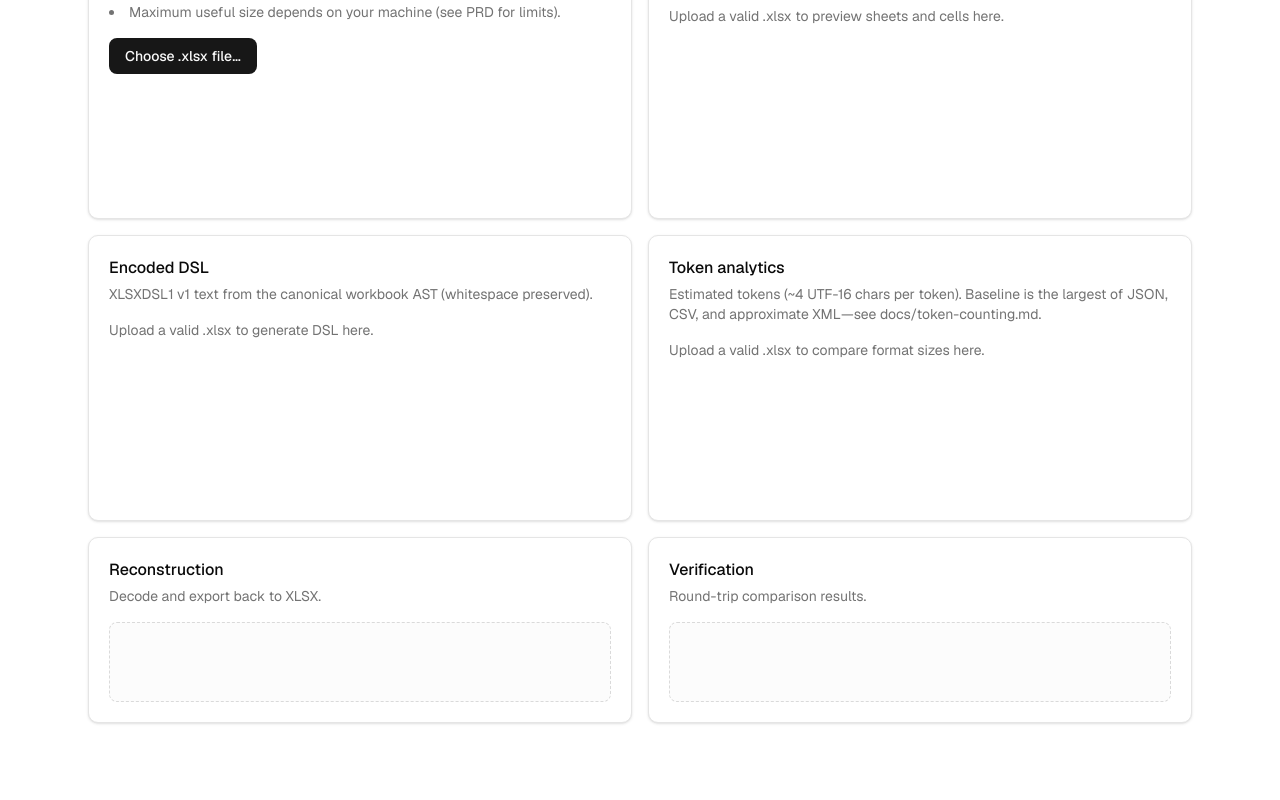
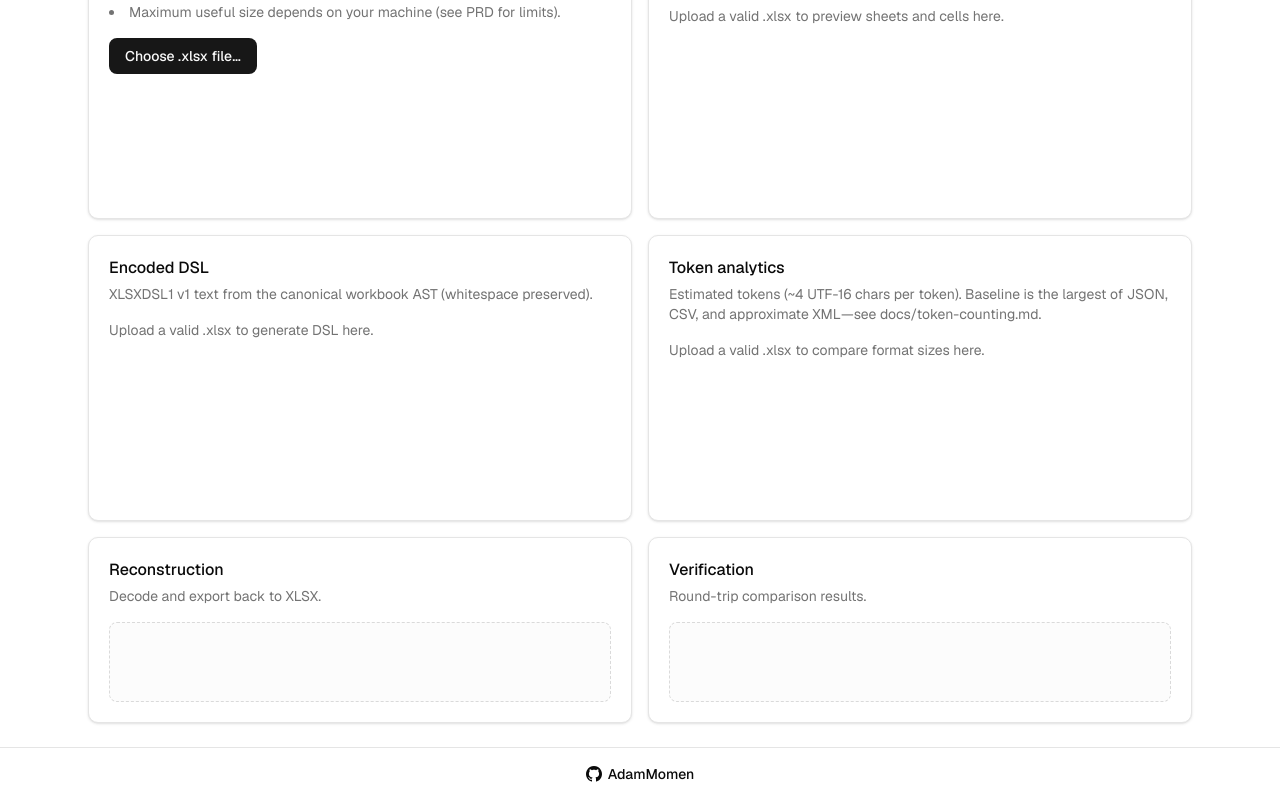
Before and after one commit to AdamMomen/curly-winner, a Next.js app: page / in a window 1280 px wide. Shown: the part 248-1048 px from the top of the page. Before the commit the page ends 995 px from the top, so only its background shows below. Built offline with nearby package versions, Linux system fonts and the light colour scheme.

Commit message:
Finalize checklist for DSL export phase by marking all tasks as completed, including updates to decoder functions and types. Ensure compliance with linting, type checking, and testing standards.

```diff
--- a/src/app/page.tsx
+++ b/src/app/page.tsx
@@ -1,4 +1,17 @@
 import { LabWorkspace } from "@/components/lab-workspace";
+
+function GitHubIcon({ className }: { className?: string }) {
+  return (
+    <svg
+      className={className}
+      viewBox="0 0 24 24"
+      fill="currentColor"
+      aria-hidden
+    >
+      <path d="M12 0c-6.626 0-12 5.373-12 12 0 5.302 3.438 9.8 8.207 11.387.599.111.793-.261.793-.577v-2.234c-3.338.726-4.033-1.416-4.033-1.416-.546-1.387-1.333-1.756-1.333-1.756-1.089-.745.083-.729.083-.729 1.205.084 1.839 1.237 1.839 1.237 1.07 1.834 2.807 1.304 3.492.997.107-.775.418-1.305.762-1.604-2.665-.305-5.467-1.334-5.467-5.931 0-1.311.469-2.381 1.236-3.221-.124-.303-.535-1.524.117-3.176 0 0 1.008-.322 3.301 1.23.957-.266 1.983-.399 3.003-.404 1.02.005 2.047.138 3.006.404 2.291-1.552 3.297-1.23 3.297-1.23.653 1.653.242 2.874.118 3.176.77.84 1.235 1.911 1.235 3.221 0 4.609-2.807 5.624-5.479 5.921.43.372.823 1.102.823 2.222v3.293c0 .319.192.694.801.576 4.765-1.589 8.199-6.086 8.199-11.386 0-6.627-5.373-12-12-12z" />
+    </svg>
+  );
+}
 
 export default function Home() {
   return (
@@ -13,6 +26,19 @@
       <main className="mx-auto flex w-full max-w-6xl flex-1 flex-col gap-6 p-6">
         <LabWorkspace />
       </main>
+      <footer className="mt-auto border-t border-border bg-card">
+        <div className="mx-auto flex max-w-6xl justify-center px-6 py-4">
+          <a
+            href="https://github.com/adammomen"
+            target="_blank"
+            rel="noopener noreferrer"
+            className="inline-flex items-center gap-1.5 text-sm font-medium text-foreground underline-offset-4 hover:underline"
+          >
+            <GitHubIcon className="size-4 shrink-0" />
+            AdamMomen
+          </a>
+        </div>
+      </footer>
     </div>
   );
 }
```
